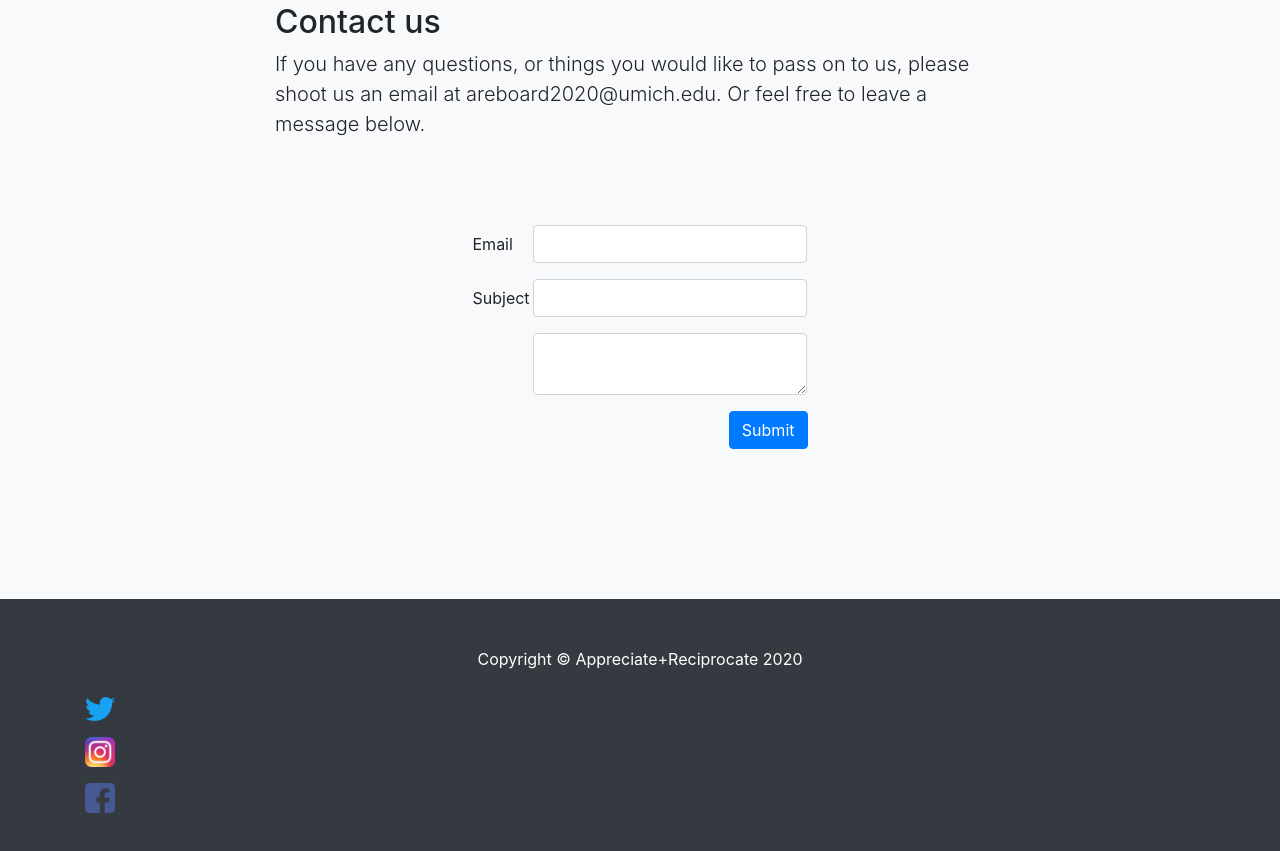
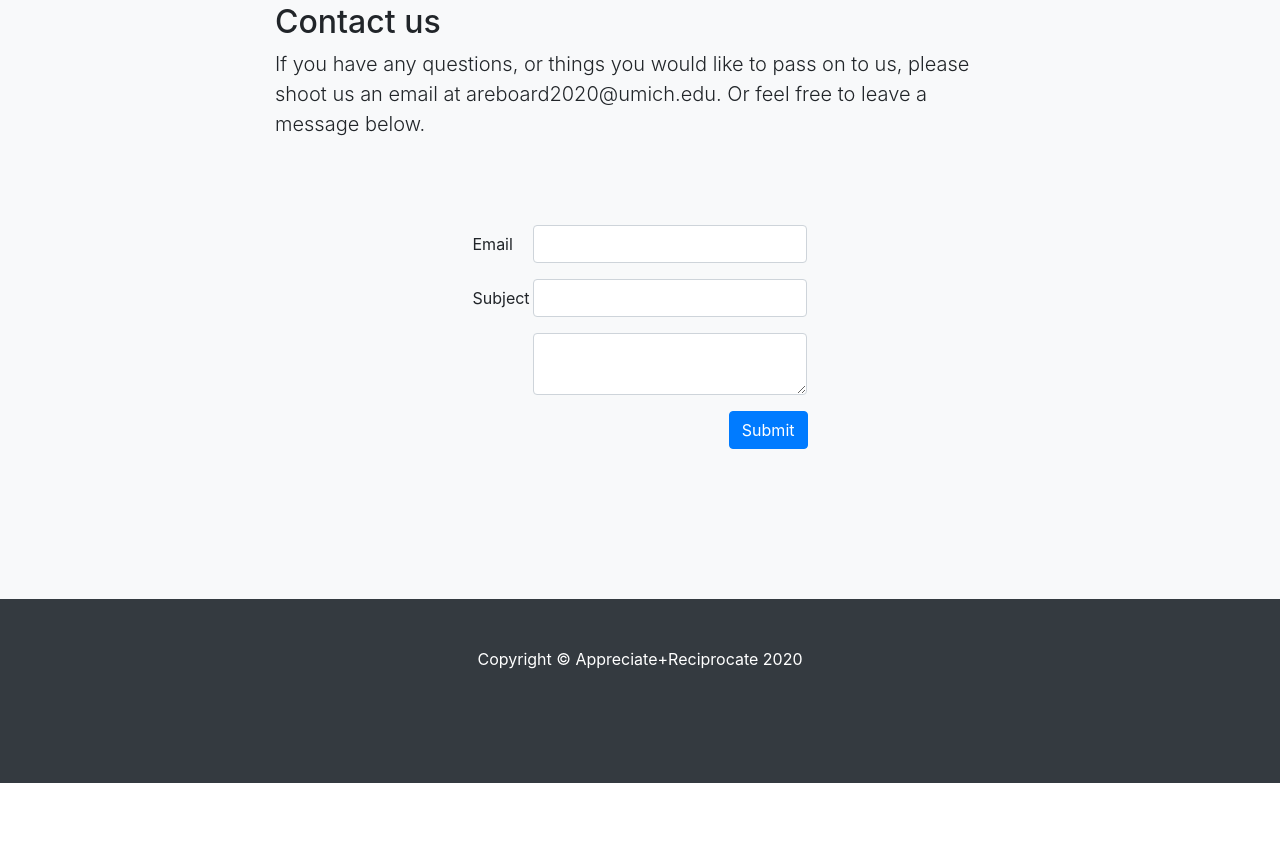
Before and after one commit to jordieg/appreciate-reciprocate, a website with bundled scripts: page arweb/index.html in a window 1280 px wide. Shown: the part 4303-5154 px from the top of the page. After the commit the page ends 5086 px from the top, so only its background shows below. Built offline with nearby package versions, Linux system fonts and the light colour scheme.

Commit message:
Update index.html

```diff
--- a/arweb/index.html
+++ b/arweb/index.html
@@ -173,7 +173,7 @@
 		    <div class="container">
 		        <div class="row">
 		            <div class="col-sm-6 mx-auto" style="margin-top: 70px">
-		                <form action="" method="post">
+		                <form action="mailto:areboard2020@umich.edu" method="post">
 
 		                    <div class="form-group row">
 		                        <label for="example-email-input" class="col-2 col-form-label">Email</label>
@@ -218,15 +218,15 @@
 
     <div class="navbar-nav" id="twitter">
     	<a class="nav-link" href="https://www.twitter.com/AReciprocate">
-        <img src="images/twitter.png" style="width:30px;"/>
+<!--         <img src="images/twitter.png" style="width:30px;"/> -->
       </a>
 
       <a class="nav-link" id="instagram" href="https://www.instagram.com/appreciprocate">
-        <img src="images/instagram.png" style="width:30px;"/>
+<!--         <img src="images/instagram.png" style="width:30px;"/> -->
       </a>
 
       <a class="nav-link" id="facebook" href="http://www.facebook.com/appreciatereciprocate">
-      <img src="images/facebook.png" style="width:30px;"/>
+<!--       <img src="images/facebook.png" style="width:30px;"/>  -->
       </a>
     </div>
 
```
